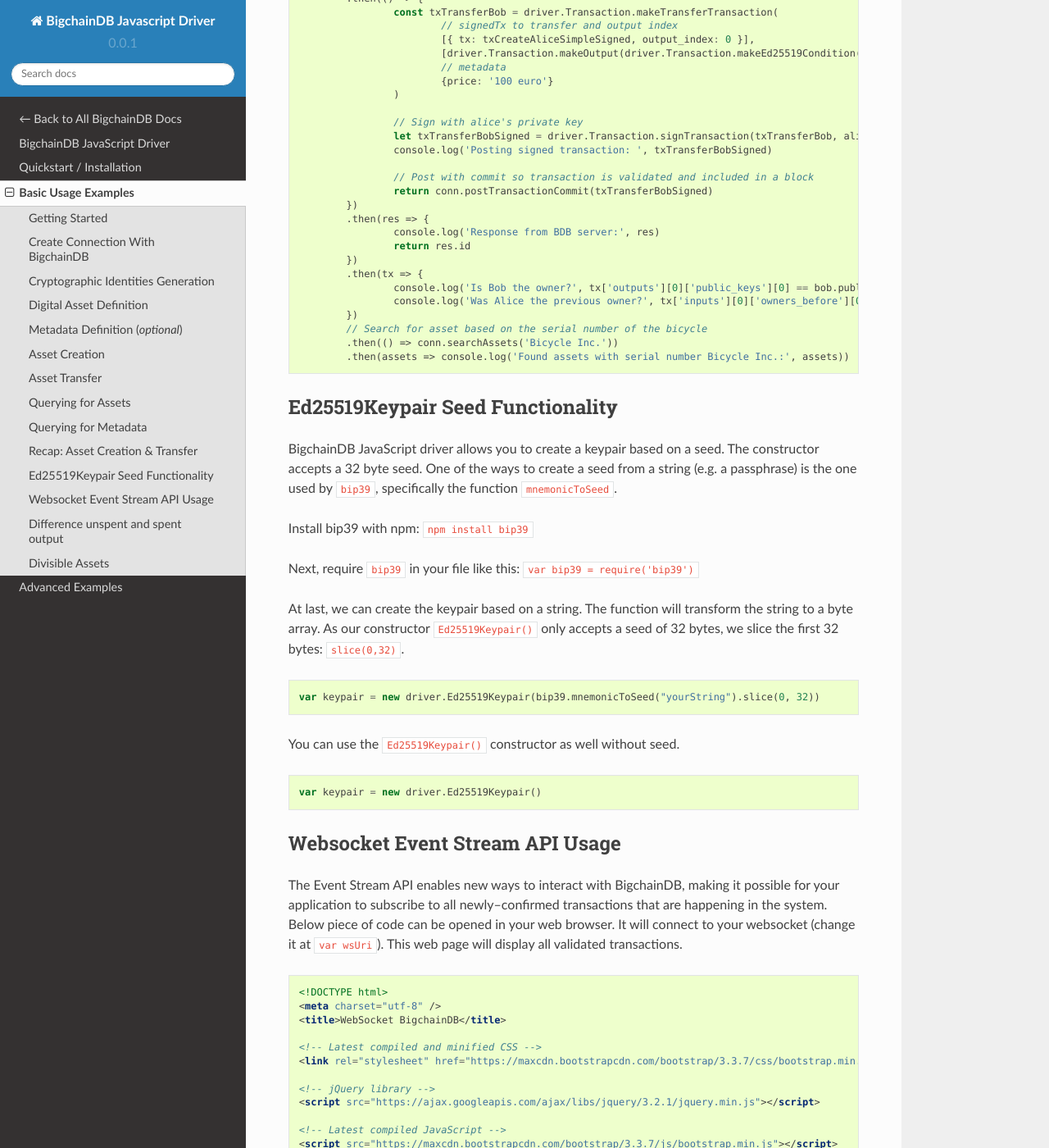
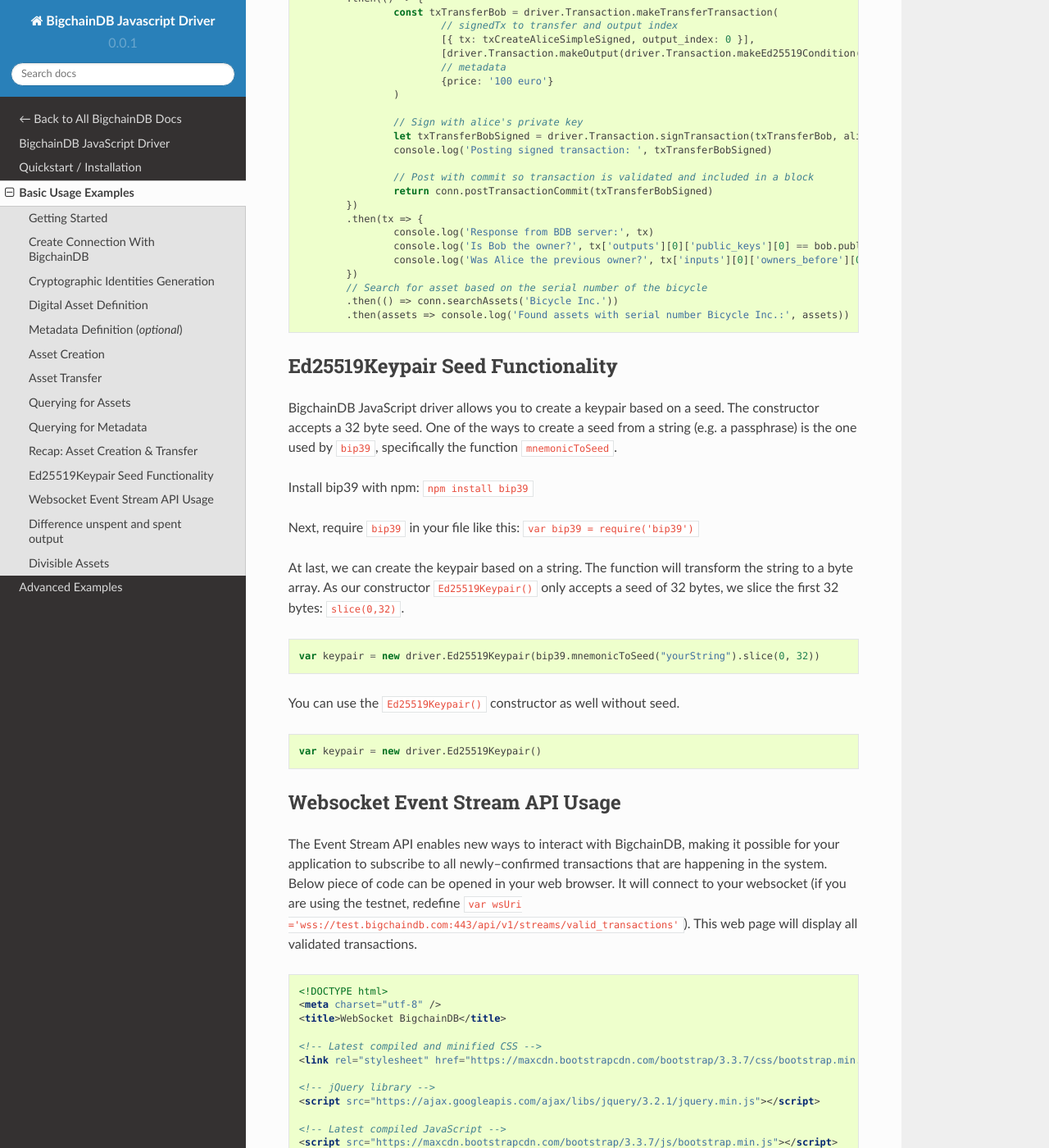
Before and after one commit to bigchaindb/js-bigchaindb-driver, a Sphinx documentation site: the page built from docs/source/usage.rst, in a window 1280 px wide and 1400 px high, scrolled down 6797 px. Shown: the whole window at 82% size. Built offline with Sphinx 7.4.7 and the Read the Docs theme 2.0.0, drawn with Linux system fonts in a browser that asks for light colours.

Commit message:
Minor corrections and details
- Inconsistency corrected between conn and bdb at the beginning, while they are the same object
- Asset Creation and Transfer: Cleaned a little useless code that made the end of it not working (returning res.id instead of res... but the (res) arrow function block was an unnecessary step)
- Websocket example: added a precision for the testnet case requiring SSL and port 443

```diff
--- a/docs/source/usage.rst
+++ b/docs/source/usage.rst
@@ -365,11 +365,8 @@
 			// Post with commit so transaction is validated and included in a block
 			return conn.postTransactionCommit(txTransferBobSigned)
 		})
-		.then(res => {
-			console.log('Response from BDB server:', res)
-			return res.id
-		})
 		.then(tx => {
+			console.log('Response from BDB server:', tx)
 			console.log('Is Bob the owner?', tx['outputs'][0]['public_keys'][0] == bob.publicKey)
 			console.log('Was Alice the previous owner?', tx['inputs'][0]['owners_before'][0] == alice.publicKey )
 		})
@@ -408,7 +405,7 @@
 --------------------------------
 
 The Event Stream API enables new ways to interact with BigchainDB, making it possible for your application to subscribe to all newly–confirmed transactions that are happening in the system.
-Below piece of code can be opened in your web browser. It will connect to your websocket (change it at ``var wsUri``). This web page will display all validated transactions.
+Below piece of code can be opened in your web browser. It will connect to your websocket (if you are using the testnet, redefine ``var wsUri ='wss://test.bigchaindb.com:443/api/v1/streams/valid_transactions'``). This web page will display all validated transactions.
 
 .. code-block:: html
 
```
Also changed, not shown: other parts of docs/source/usage.rst (+1 -1 lines).
